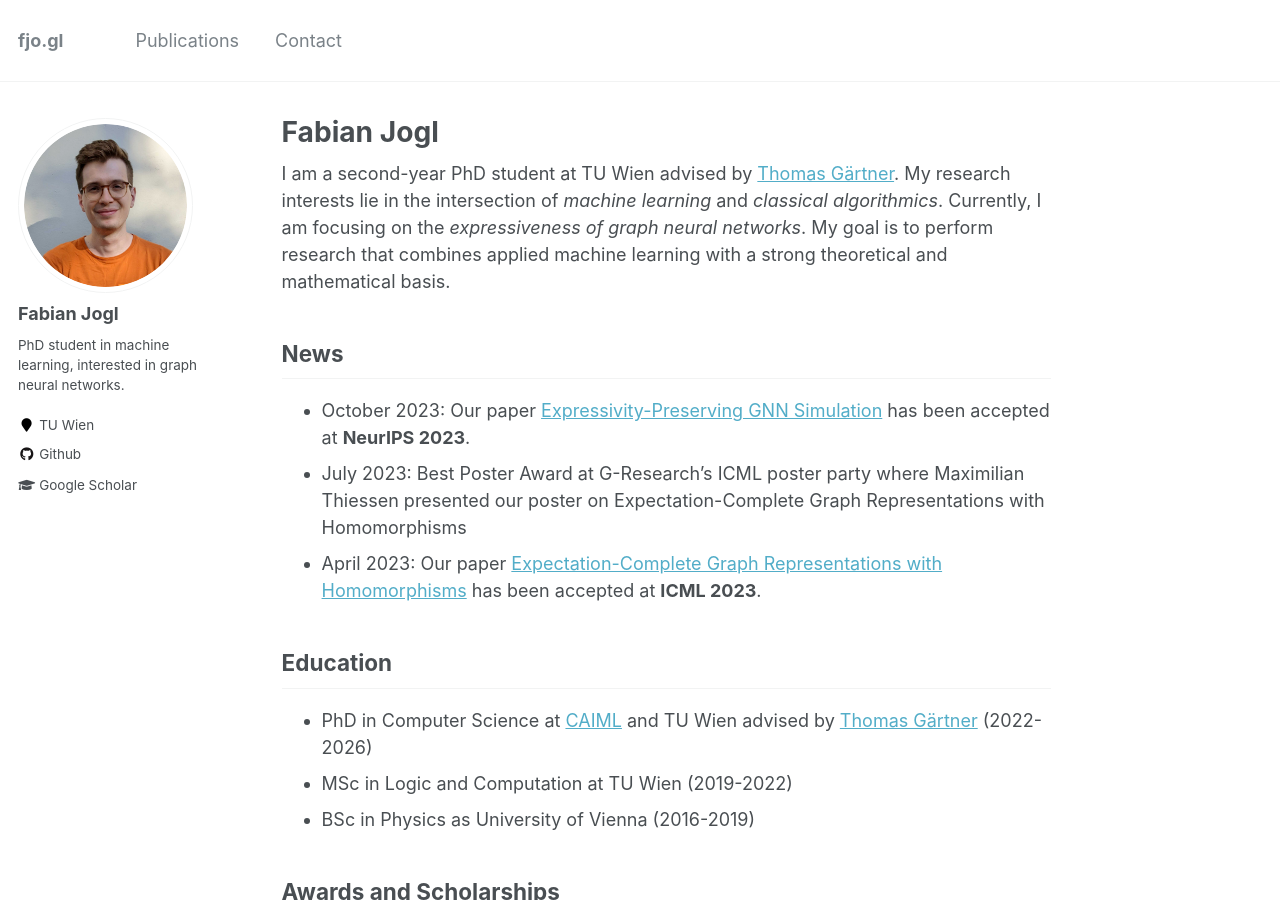
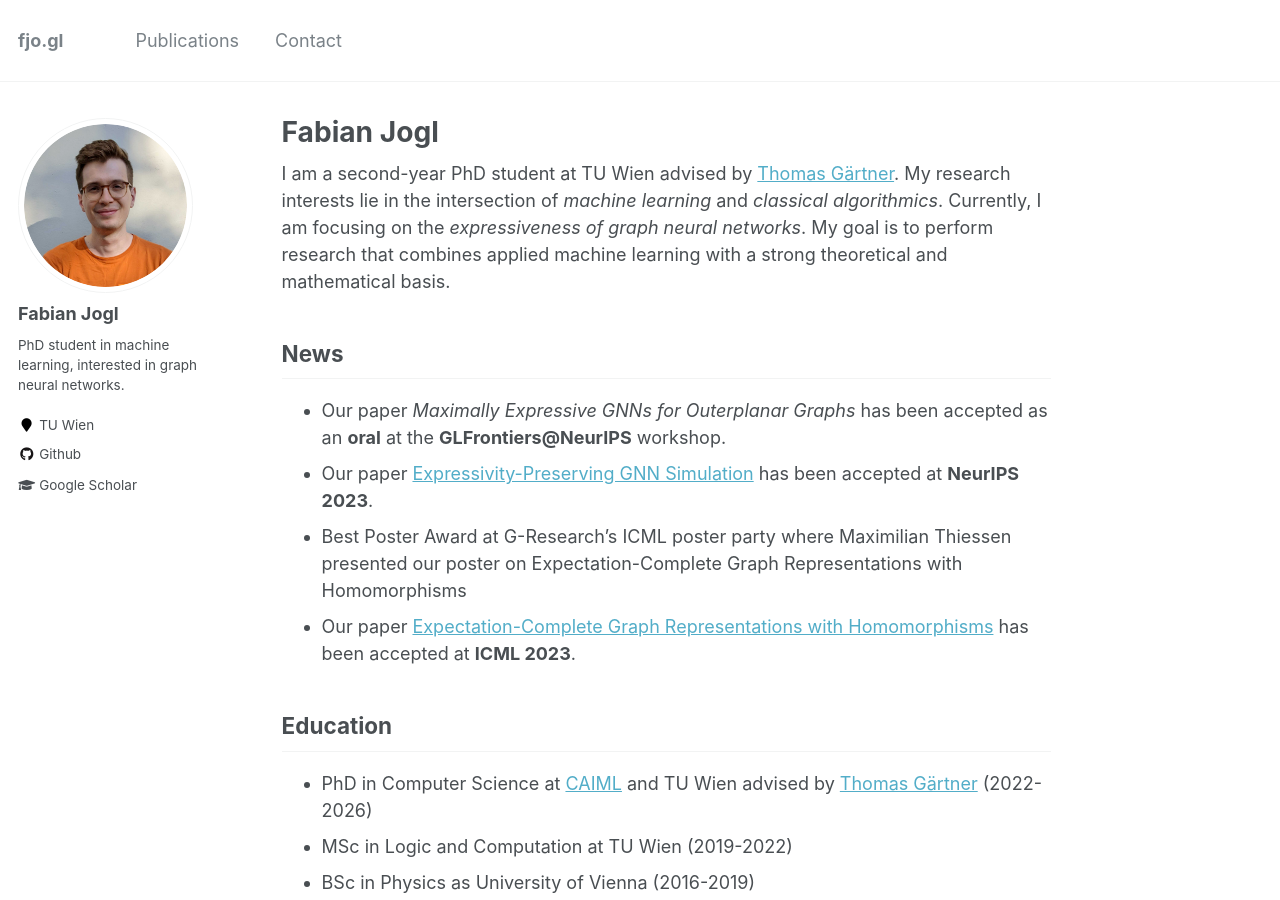
Before and after one commit to ocatias/ocatias.github.io, a Jekyll site: the page built from _pages/about.md, in a window 1280 px wide and 900 px high. Built offline with Jekyll 4.4.1, drawn with Linux system fonts in a browser that asks for light colours.

Commit message:
Add GLFrontiers paper

```diff
--- a/_pages/about.md
+++ b/_pages/about.md
@@ -15,9 +15,10 @@ My goal is to perform research that combines applied machine learning with a
 strong theoretical and mathematical basis.
 
 ## News
-- October 2023: Our paper [Expressivity-Preserving GNN Simulation](https://neurips.cc/virtual/2023/poster/69926) has been accepted at **NeurIPS 2023**.
-- July 2023: Best Poster Award at G-Research’s ICML poster party where Maximilian Thiessen presented our poster on Expectation-Complete Graph Representations with Homomorphisms
-- April 2023: Our paper [Expectation-Complete Graph Representations with Homomorphisms](https://openreview.net/forum?id=ppgRPC14uI) has been accepted at **ICML 2023**.
+- Our paper _Maximally Expressive GNNs for Outerplanar Graphs_ has been accepted as an **oral** at the **GLFrontiers@NeurIPS** workshop.
+- Our paper [Expressivity-Preserving GNN Simulation](https://neurips.cc/virtual/2023/poster/69926) has been accepted at **NeurIPS 2023**.
+- Best Poster Award at G-Research’s ICML poster party where Maximilian Thiessen presented our poster on Expectation-Complete Graph Representations with Homomorphisms
+- Our paper [Expectation-Complete Graph Representations with Homomorphisms](https://openreview.net/forum?id=ppgRPC14uI) has been accepted at **ICML 2023**.
 
 ## Education
 - PhD in Computer Science at [CAIML](https://www.tuwien.at/caiml/) and TU Wien advised by [Thomas Gärtner](https://thomasgaertner.org/) (2022-2026)
```
Also changed, not shown: 2 other files.
